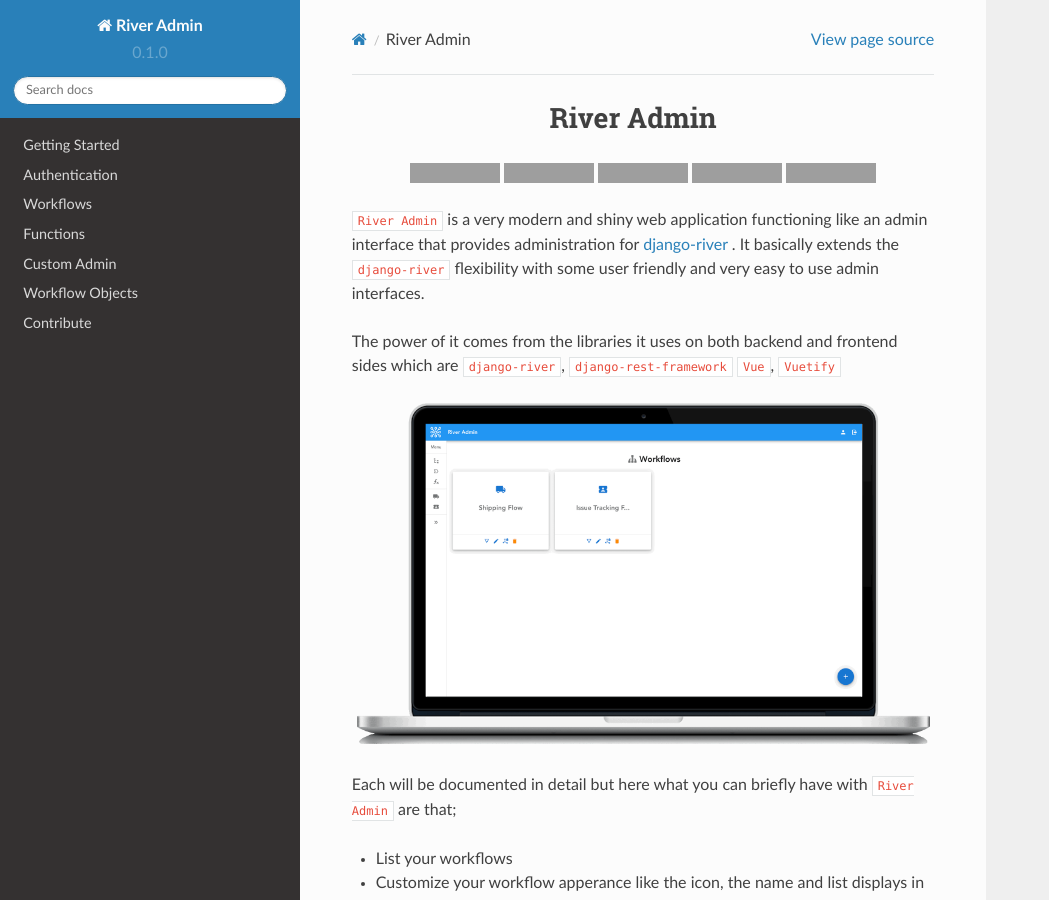
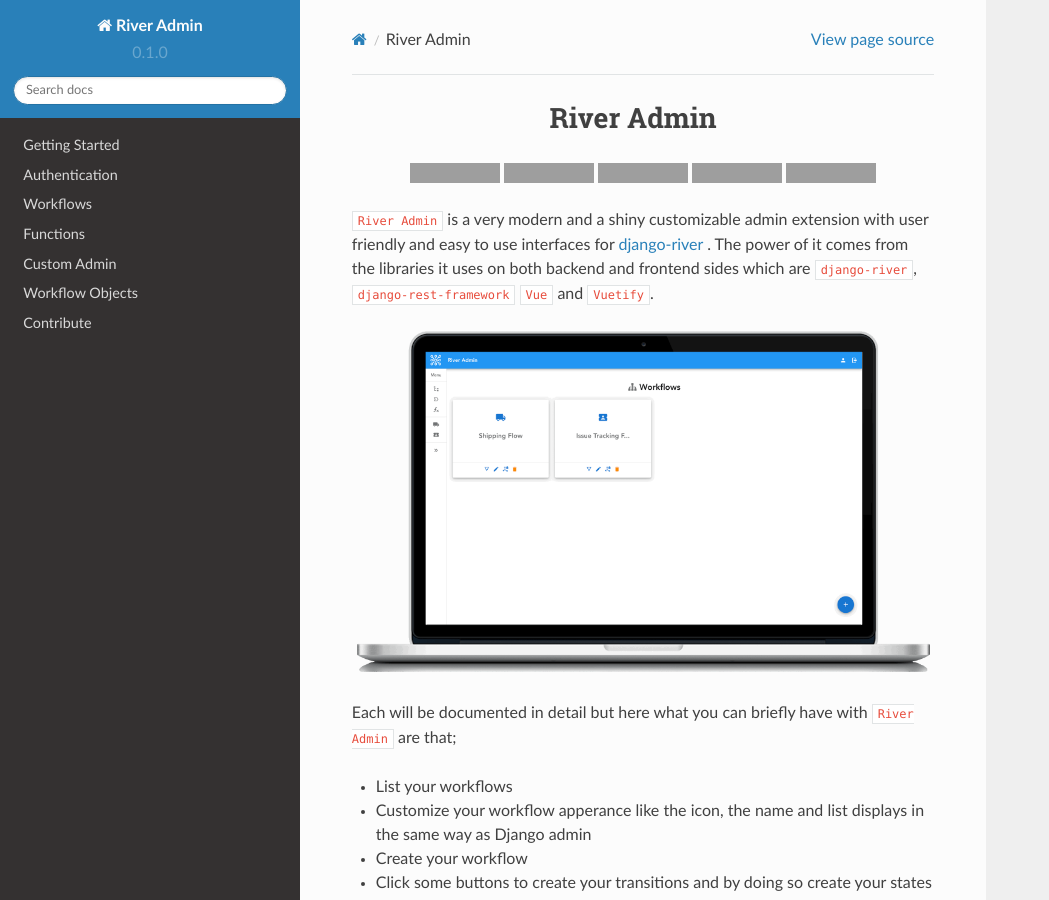
Before and after one commit to javrasya/river-admin, a Sphinx documentation site: the page built from docs/index.rst, in a window 1280 px wide and 900 px high, cut to the strip 0-900 px from the top of the window. Shown: the whole strip, without its empty margins (0-1049 px from the left). Built offline with Sphinx 7.4.7 and the Read the Docs theme 2.0.0, drawn with Linux system fonts in a browser that asks for light colours; grey boxes are pictures that could not be loaded.

Commit message:
Improve project definition

```diff
--- a/docs/index.rst
+++ b/docs/index.rst
@@ -34,14 +34,11 @@
 
 |Build Status| |Doc Status| |Licence| |Coverage Status| |Code Quality|
 
-``River Admin`` is a very modern and shiny web application functioning
-like an admin interface that provides administration for django-river_ .
-It basically extends the ``django-river`` flexibility with some user
-friendly and very easy to use admin interfaces.
-
-The power of it comes from the libraries it uses on both backend and
-frontend sides which are ``django-river``, ``django-rest-framework``
-``Vue``, ``Vuetify``
+``River Admin`` is a very modern and
+a shiny customizable admin extension with user friendly and easy to use
+interfaces for django-river_ . The power of it comes from the libraries
+it uses on both backend and frontend sides which are ``django-river``,
+``django-rest-framework`` ``Vue`` and ``Vuetify``.
 
 .. rst-class:: center-without-bg
 
```
Also changed, not shown: README.rst (+7 -6 lines).
